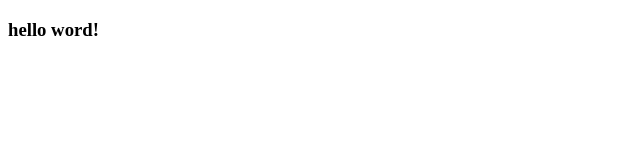
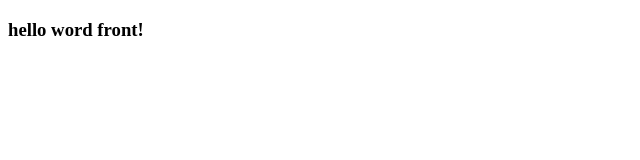
Before and after one commit to john-maicon/clone-tabnews, a Next.js app: page / in a window 1280 px wide. Shown: the top 160 px of the page, without its empty margins (0-640 px from the left). Built offline with nearby package versions, Linux system fonts and the light colour scheme.

Commit message:
feat: install `jest` e configuração

```diff
--- a/index.js
+++ b/index.js
@@ -4,7 +4,7 @@ const app = express();
 const PORT = 5001;
 
 app.get("/", (req, res) => {
-  res.send("Hello, world!");
+  res.send("Hello, world back!");
 });
 app.get("/teste", (req, res) => {
   res.send("teste ");
--- a/package.json
+++ b/package.json
@@ -6,7 +6,9 @@
   "scripts": {
     "dev": "next dev",
     "lint:check": "prettier --check .",
-    "lint:fix": "prettier --write ."
+    "lint:fix": "prettier --write .",
+    "test": "jest",
+    "test:watch": "jest --watch"
   },
   "author": "",
   "license": "MIT",
@@ -17,6 +19,7 @@
     "react-dom": "^18.2.0"
   },
   "devDependencies": {
+    "jest": "^29.6.2",
     "prettier": "^3.2.5"
   }
 }
--- a/pages/index.js
+++ b/pages/index.js
@@ -1,5 +1,5 @@
 function Home() {
-  return <h3>hello word! </h3>;
+  return <h3>hello word front! </h3>;
 }
 
 export default Home;
```
Also changed, not shown: 1 other file (tests, documents, lock files or other folders).
